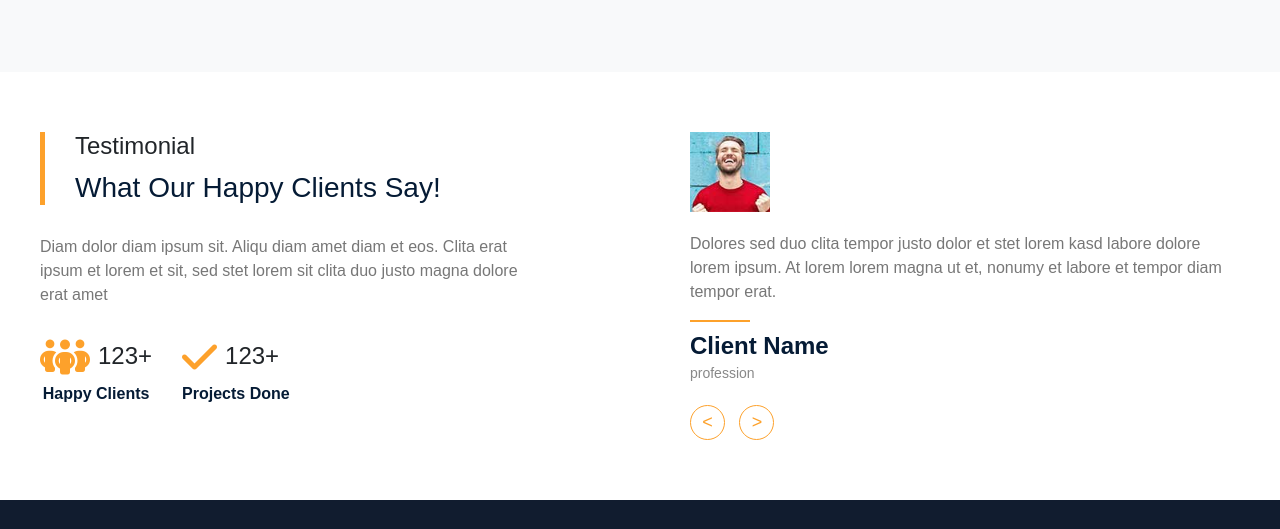
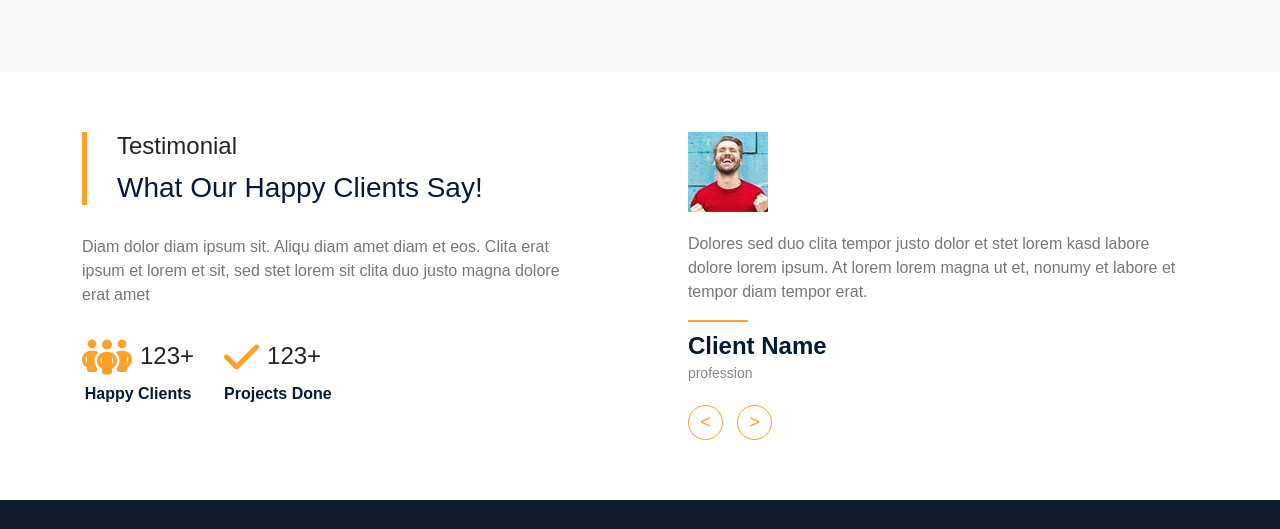
Before and after one commit to FadyNader0/apex, a plain HTML site: page index.html in a window 1280 px wide. Shown: the part 5340-5869 px from the top of the page. Drawn offline with Linux system fonts and the light colour scheme.

Commit message:
modfy in container

```diff
--- a/index.html
+++ b/index.html
@@ -525,7 +525,7 @@
 
     <!-- start testimonial -->
     <section class="testimonial-section">
-        <div class="testimonial-container">
+        <div class="container">
           <!-- Left Content -->
           <div class="testimonial-left">
             <div class="head-text">
--- a/style.css
+++ b/style.css
@@ -925,7 +925,7 @@ body{
     background-color: #fff;
   }
 
-  .testimonial-container {
+  .testimonial  .container{
     max-width: 1200px;
     margin: auto;
     display: flex;
```
